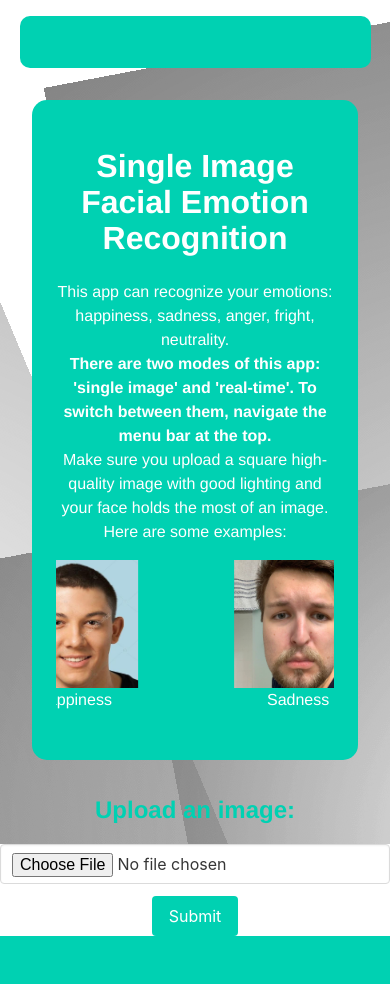
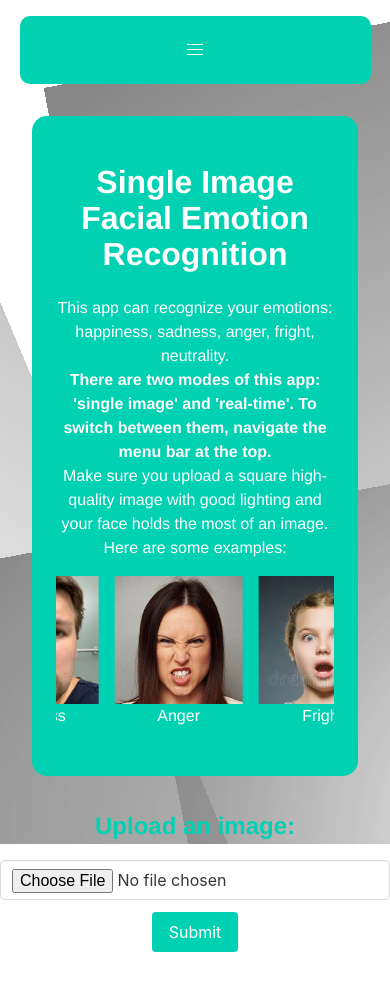
Before and after one commit to nartov-k/emotion_model_app, a Flask app: page / in a window 390 px wide. Before the commit the page ends 936 px from the top, so only its background shows below. Run offline with Flask 3, Linux system fonts and the light colour scheme.

Commit message:
adapted both pages of the app for mobile devices

```diff
--- a/templates/index.html
+++ b/templates/index.html
@@ -109,7 +109,7 @@
         }
 
         .button-new {
-            /*margin-bottom: 2rem;*/
+            margin-bottom: 2rem;
         }
 
         .carousel {
@@ -134,10 +134,30 @@
                 transform: translateX(-50%);
             }
         }
+
+        @media (max-width: 768px) {
+            .carousel-track {
+                animation: scroll-mobile 20s linear infinite;
+            }
+            .image-container {
+            margin-right: 1rem; /* Add some space between the image containers */
+        }
+        }
+
+        @keyframes scroll-mobile {
+            0% {
+                transform: translateX(0);
+            }
+            100% {
+                transform: translateX(-250%);
+            }
+        }
+
         .label {
             color: rgba(0, 209, 178, 1); /* Change this to your desired color */
             font-size: 1.5rem; /* Adjust the font size as needed */
         }
+
         /* Custom style for result */
         .result {
             font-size: 1.5rem; /* Change this to your desired font size */
@@ -156,6 +176,10 @@
             box-sizing: border-box;
         }
 
+        .navbar-menu {
+            background-color: rgba(0, 209, 178, 1); /* Green background for menu */
+        }
+
         .navbar-item {
             color: white;
         }
@@ -168,6 +192,18 @@
         .navbar-item:focus, .navbar-item:active {
             background-color: rgba(0, 209, 178, 1) !important; /* Ensure background color stays the same */
         }
+
+        .navbar-burger {
+            margin: 0 auto; /* Center the burger icon */
+        }
+
+        .navbar-burger span {
+            background-color: white; /* Ensure the burger icon is white */
+        }
+
+        .navbar-burger.is-active span {
+            background-color: black; /* Change the burger icon color when active */
+        }
     </style>
 </head>
 <body>
@@ -179,14 +215,22 @@
     </div>
 
     <nav class="navbar" role="navigation" aria-label="main navigation">
-        <div class="navbar-menu">
+        <div class="navbar-brand">
+            <a role="button" class="navbar-burger" aria-label="menu" aria-expanded="false" data-target="navbarBasicExample">
+                <span aria-hidden="true"></span>
+                <span aria-hidden="true"></span>
+                <span aria-hidden="true"></span>
+            </a>
+        </div>
+
+        <div id="navbarBasicExample" class="navbar-menu">
             <div class="navbar-start">
                 <a class="navbar-item" href="{{ url_for('index') }}">Single image recognition</a>
                 <a class="navbar-item" href="{{ url_for('second_page') }}">Real-time recognition</a>
             </div>
             <div class="navbar-end">
-                <a class="navbar-item" href="https://github.com/nartov-k/emotion_model_app" target="_blank">App's GitHub</a>
-                <a class="navbar-item" href="https://github.com/nartov-k/projects/tree/main/emotion_recognition" target="_blank">ML model's GitHub</a>
+                <a class="navbar-item" href="https://github.com/nartov-k/emotion_model_app" target="_blank">App GitHub</a>
+                <a class="navbar-item" href="https://github.com/nartov-k/projects/tree/main/emotion_recognition" target="_blank">ML model GitHub</a>
             </div>
         </div>
     </nav>
@@ -306,10 +350,30 @@
                 </div>
             </div>
         </form>
-        <!--<div id="result" class="result"></div>-->
     </div>
 
     <script>
+        document.addEventListener('DOMContentLoaded', () => {
+            // Get all "navbar-burger" elements
+            const $navbarBurgers = Array.prototype.slice.call(document.querySelectorAll('.navbar-burger'), 0);
+
+            // Check if there are any navbar burgers
+            if ($navbarBurgers.length > 0) {
+                // Add a click event on each of them
+                $navbarBurgers.forEach(el => {
+                    el.addEventListener('click', () => {
+                        // Get the target from the "data-target" attribute
+                        const target = el.dataset.target;
+                        const $target = document.getElementById(target);
+
+                        // Toggle the "is-active" class on both the "navbar-burger" and the "navbar-menu"
+                        el.classList.toggle('is-active');
+                        $target.classList.toggle('is-active');
+                    });
+                });
+            }
+        });
+
         document.getElementById('upload-form').addEventListener('submit', function(event) {
             event.preventDefault();
 
```
Also changed, not shown: templates/second_page.html (+63 -3 lines), 1 other file.
